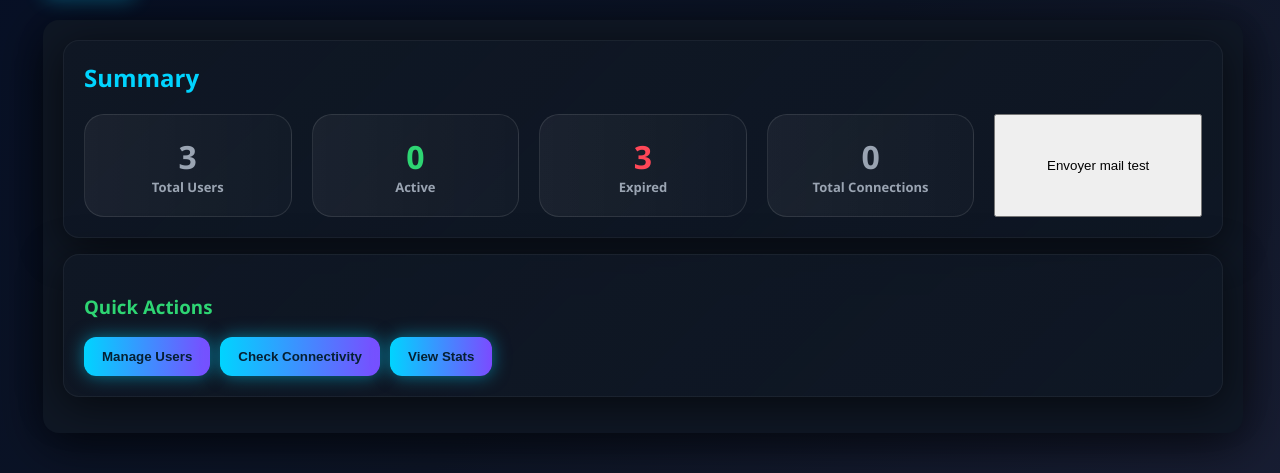
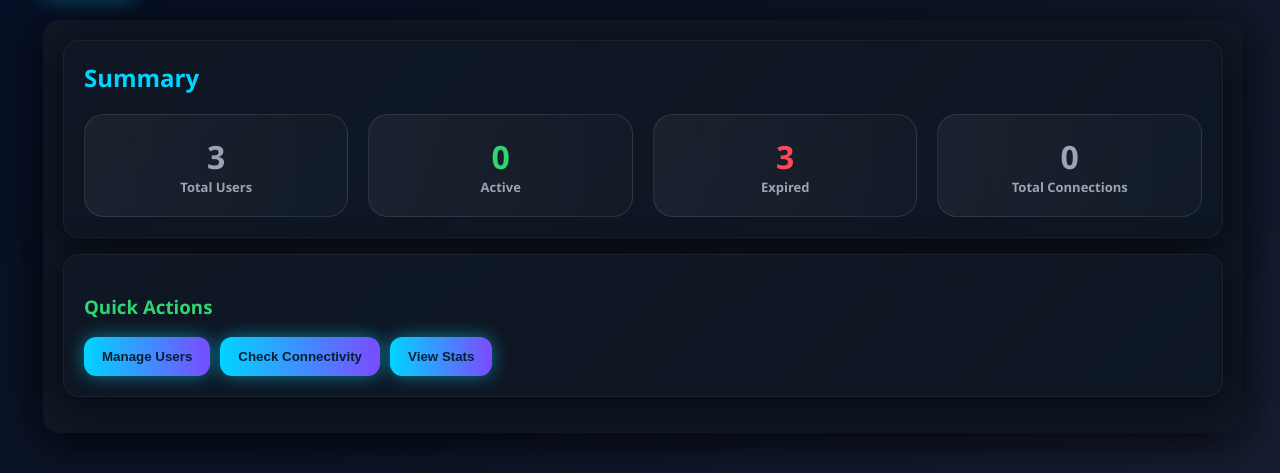
Before and after one commit to cSxrpent/auth-server, a Flask app: page /admin in a window 1280 px wide. Shown: the part 142-615 px from the top of the page. Run offline with Flask 3, Linux system fonts and the light colour scheme; the visitor is signed in with stand-in values (Sample User, id 1); data that the repository does not hold is empty.

Commit message:
Remove all email related info

```diff
--- a/templates/admin.html
+++ b/templates/admin.html
@@ -117,9 +117,6 @@
             <div style="font-size:2rem;font-weight:700" id="totalConnections">—</div>
             <div class="small">Total Connections</div>
           </div>
-          <button onclick="sendTestMail()" style="padding:10px 20px;">
-            Envoyer mail test
-          </button>
         </div>
       </div>
       <div class="card">
@@ -250,21 +247,6 @@
 
 
   <script>
-function sendTestMail() {
-    fetch("/admin/send-test-mail", {
-        method: "POST"
-    })
-    .then(res => res.json())
-    .then(data => {
-        alert("Mail envoyé (ou tenté). Vérifie les logs.");
-    })
-    .catch(err => {
-        alert("Erreur");
-        console.error(err);
-    });
-  }
-
-
     // Particles
     function createParticles(){
       const container = document.getElementById('particles');
```
